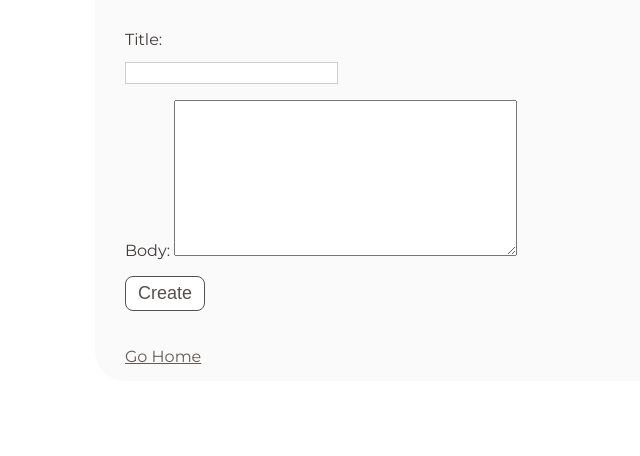
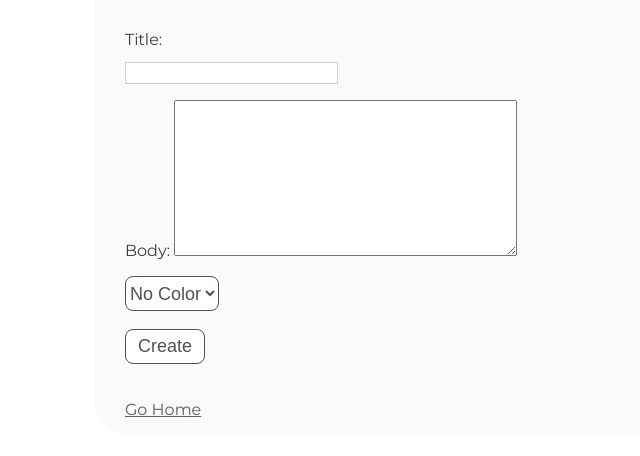
Before and after one commit to andrewchiu1203/diary_webapp, a Django app: page /create/ in a window 1280 px wide. Shown: the part 274-730 px from the top of the page, without its empty margins (245-885 px from the left). Run offline with Django 5.2, Linux system fonts and the light colour scheme; a user stored in the database is signed in; data comes from the database, SQL or seed files in the repository; both versions use the stored data as it was after the commit; some libraries are stand-ins or nearby versions.

Commit message:
timezone/color with django template

```diff
--- a/main/admin.py
+++ b/main/admin.py
@@ -1,4 +1,5 @@
 from django.contrib import admin
-from .models import Diary
+from .models import Diary, Color
 
 admin.site.register(Diary)
+admin.site.register(Color)
--- a/main/models.py
+++ b/main/models.py
@@ -2,15 +2,23 @@ from django.db import models
 from ckeditor.fields import RichTextField
 from django.contrib.auth.models import User
 from django.utils import timezone
+
+class Color(models.Model):
+    color = models.CharField(max_length = 128)
+
+    def __str__(self):
+        return self.color
 
 class Diary(models.Model):
     user = models.ForeignKey(User, on_delete = models.CASCADE, null = True, blank = True)
     title = models.CharField(max_length = 128)
     body = RichTextField(blank = True, null = True)
     created = models.CharField(default = timezone.now, max_length = 128)
+    order = models.DateTimeField(auto_now_add = True, null = True)
+    color = models.ForeignKey(Color, on_delete = models.CASCADE, null = True)
 
     def __str__(self):
         return self.title
 
     class Meta:
-        ordering = ['-created']
+        ordering = ['-order']
--- a/main/static/main/style.css
+++ b/main/static/main/style.css
@@ -71,6 +71,16 @@
     color: red;
 }
 
+.color-mark{
+    float: right;
+    width: 20px;
+    height: 20px;
+    border-radius: 15px;
+    margin-top: 5px;
+    margin-right: 15px;
+    opacity: 0.5;
+}
+
 #id_title{
     outline: none;
     border-style: solid;
@@ -95,6 +105,22 @@ label{
     font-size: 16px;
 }
 
+select{
+    outline: none;
+    border-style: solid;
+    border-radius: 8px;
+    border-width: 1.5px;
+
+    background-color: white;
+    color: #574f4c;
+    border-color: #574f4c;
+
+    height: 35px;
+    width: auto;
+
+    font-size: 18px;
+}
+
 a{
     font-family: 'Montserrat';
     color: #645b58;
--- a/main/templates/main/create.html
+++ b/main/templates/main/create.html
@@ -33,7 +33,16 @@
                 {{ form.media }}
                 {{ form.as_p }}
 
+                <select name="color">
+                    <option value="">No Color</option>
+                    {% for color in colors %}
+                    <option value="{{ color.color }}">{{color.color}}</option>
+                    {% endfor %}
+                </select>
+
+                <br><br>
                 <button type="submit" class="submit-button">Create</button>
+
                 <br><br><br>
                 <a href="{% url 'main:index' %}">Go Home</a>
             </form>
--- a/main/views.py
+++ b/main/views.py
@@ -3,7 +3,7 @@ from django.shortcuts import render, redirect
 from django.contrib.auth.models import User
 from django.urls.base import reverse_lazy
 from .forms import DiaryForm
-from main.models import Diary
+from main.models import Diary, Color
 
 def blank(request):
     return redirect(reverse_lazy("main:index"))
@@ -19,6 +19,14 @@ def index(request):
                                       title__icontains = search_input)
     else:
         diarys = Diary.objects.filter(user = request.user)
+
+        # If intended to use raw sql query, uncomment this
+        # -------------------------------------------------
+        # id = request.user.id
+        # query = f"SELECT    *               \
+        #           FROM      main_Diary      \
+        #           WHERE     user_id = {id}"
+        # diarys = Diary.objects.raw(query)
 
     return render(request, "main/index.html", {
         "diarys" : diarys,
@@ -83,13 +91,23 @@ def update(request, current_id):
     if request.method == "POST":
         new_title = request.POST["title"]
         new_body = request.POST["body"]
+        new_color = request.POST["color"]
 
         Diary.objects.filter(id = current_id,
                              user = request.user).update(title = new_title)
         Diary.objects.filter(id = current_id,
                              user = request.user).update(body = new_body)
 
+        if new_color != "" and new_color is not None:
+            new_color = Color.objects.get(color = new_color)
+            Diary.objects.filter(id = current_id,
+                                 user = request.user).update(color = new_color)
+        else:
+            Diary.objects.filter(id = current_id,
+                                 user = request.user).update(color = None)
+
     diary = Diary.objects.get(id = current_id, user = request.user)
+    colors = Color.objects.all()
     form = DiaryForm(instance = diary)
 
     if form.is_valid():
@@ -98,6 +116,7 @@ def update(request, current_id):
     return render(request, "main/update.html", {
         "diary" : diary,
         "form" : form,
+        "colors" : colors,
     })
 
 def create(request):
@@ -107,14 +126,21 @@ def create(request):
     if request.method == "POST":
         new_title = request.POST["title"]
         new_body = request.POST["body"]
+        new_color = request.POST["color"]
 
-        Diary(user = request.user, title = new_title, body = new_body).save()
+        if new_color == "":
+            Diary(user = request.user, title = new_title, body = new_body).save()
+        else:
+            new_color = Color.objects.get(color = new_color)
+            Diary(user = request.user, title = new_title, body = new_body, color = new_color).save()
 
         return redirect(reverse_lazy("main:index"))
 
+    colors = Color.objects.all()
 
     return render(request, "main/create.html", {
         "form" : DiaryForm(),
+        "colors" : colors,
     })
 
 def delete(request, current_id):
```
Also changed, not shown: main/templates/main/index.html (+31 -5 lines), main/templates/main/update.html (+15 -0 lines), db.sqlite3, main/migrations/0029_color_diary_color.py (added), main/migrations/0030_alter_diary_options_diary_order.py (added), main/migrations/0031_alter_diary_options.py (added), main/migrations/0032_alter_diary_options.py (added).
